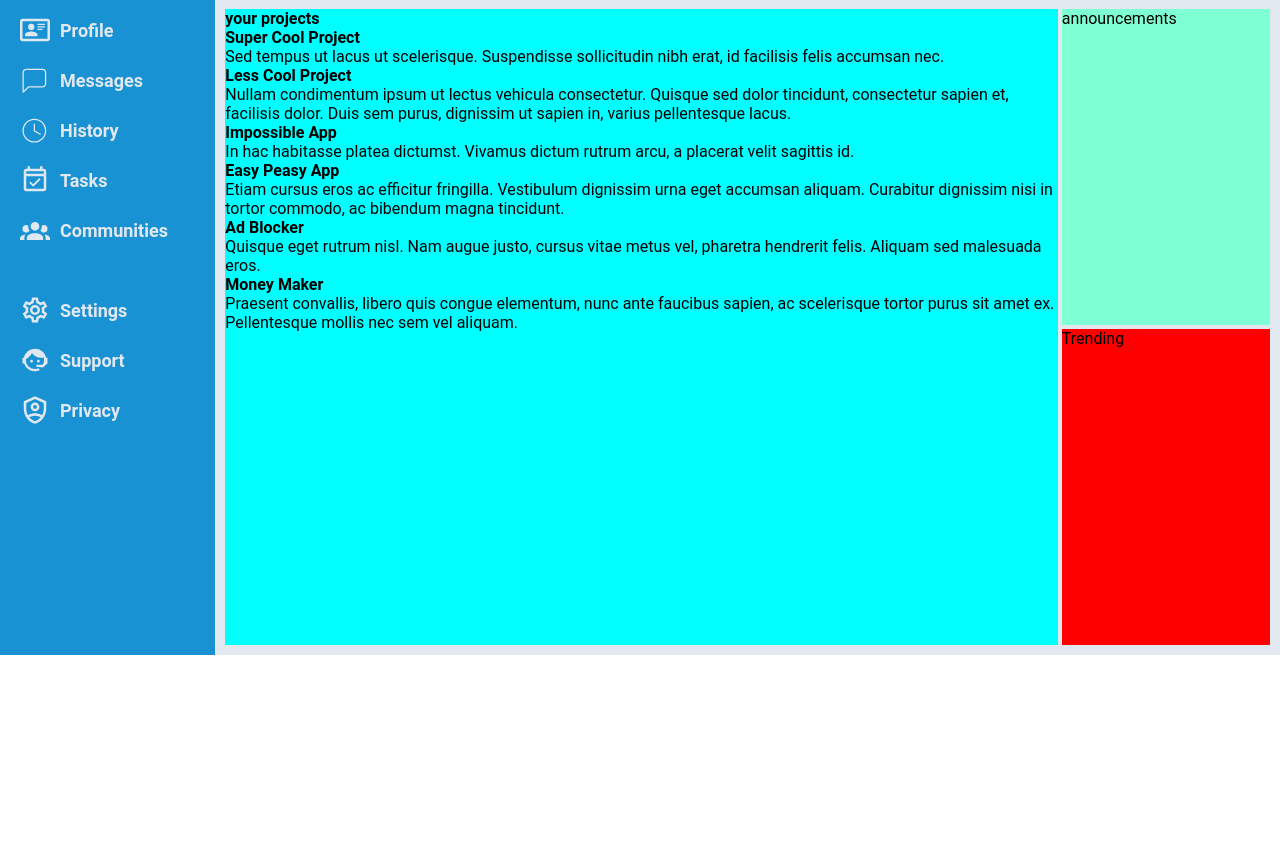
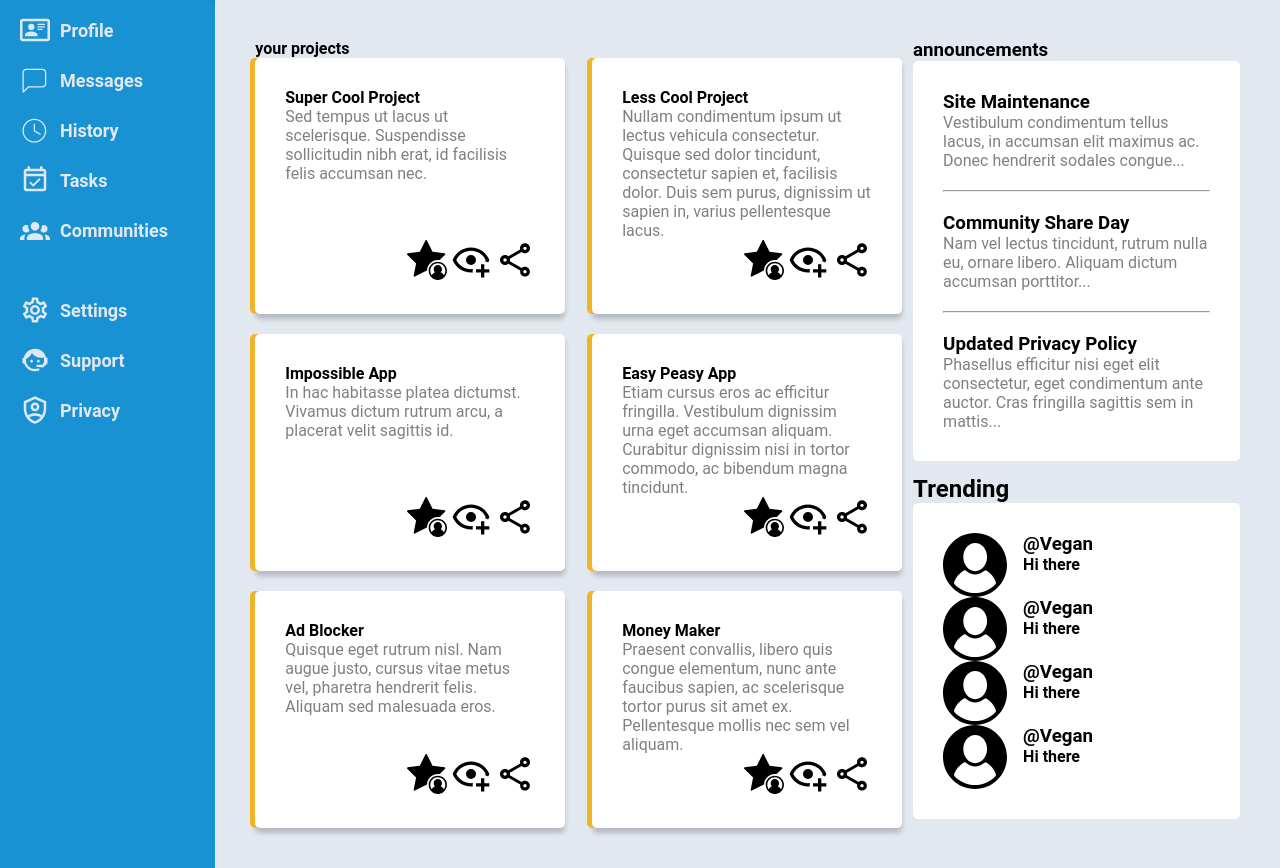
Before and after one commit to cerels/Admin-Dashboard, a plain HTML site: page index.html in a window 1280 px wide. Shown: the part 145-1013 px from the top of the page. Before the commit the page ends 800 px from the top, so only its background shows below. Drawn offline with Linux system fonts and the light colour scheme.

Commit message:
finished

```diff
--- a/index.html
+++ b/index.html
@@ -86,6 +86,14 @@
                 Sed tempus ut lacus ut scelerisque. Suspendisse sollicitudin
                 nibh erat, id facilisis felis accumsan nec.
               </p>
+              <div class="cardAction">
+                <img
+                  src="icons/star-favourite-svgrepo-com.svg"
+                  alt="Favorite"
+                />
+                <img src="icons/eye-plus-outline.svg" alt="viewed" />
+                <img src="icons/share-variant-outline.svg" alt="shareIcon" />
+              </div>
             </div>
             <div class="card">
               <h4>Less Cool Project</h4>
@@ -95,6 +103,14 @@
                 Duis sem purus, dignissim ut sapien in, varius pellentesque
                 lacus.
               </p>
+              <div class="cardAction">
+                <img
+                  src="icons/star-favourite-svgrepo-com.svg"
+                  alt="Favorite"
+                />
+                <img src="icons/eye-plus-outline.svg" alt="viewed" />
+                <img src="icons/share-variant-outline.svg" alt="shareIcon" />
+              </div>
             </div>
             <div class="card">
               <h4>Impossible App</h4>
@@ -102,6 +118,14 @@
                 In hac habitasse platea dictumst. Vivamus dictum rutrum arcu, a
                 placerat velit sagittis id.
               </p>
+              <div class="cardAction">
+                <img
+                  src="icons/star-favourite-svgrepo-com.svg"
+                  alt="Favorite"
+                />
+                <img src="icons/eye-plus-outline.svg" alt="viewed" />
+                <img src="icons/share-variant-outline.svg" alt="shareIcon" />
+              </div>
             </div>
             <div class="card">
               <h4>Easy Peasy App</h4>
@@ -110,6 +134,14 @@
                 urna eget accumsan aliquam. Curabitur dignissim nisi in tortor
                 commodo, ac bibendum magna tincidunt.
               </p>
+              <div class="cardAction">
+                <img
+                  src="icons/star-favourite-svgrepo-com.svg"
+                  alt="Favorite"
+                />
+                <img src="icons/eye-plus-outline.svg" alt="viewed" />
+                <img src="icons/share-variant-outline.svg" alt="shareIcon" />
+              </div>
             </div>
             <div class="card">
               <h4>Ad Blocker</h4>
@@ -117,6 +149,14 @@
                 Quisque eget rutrum nisl. Nam augue justo, cursus vitae metus
                 vel, pharetra hendrerit felis. Aliquam sed malesuada eros.
               </p>
+              <div class="cardAction">
+                <img
+                  src="icons/star-favourite-svgrepo-com.svg"
+                  alt="Favorite"
+                />
+                <img src="icons/eye-plus-outline.svg" alt="viewed" />
+                <img src="icons/share-variant-outline.svg" alt="shareIcon" />
+              </div>
             </div>
             <div class="card">
               <h4>Money Maker</h4>
@@ -125,11 +165,79 @@
                 faucibus sapien, ac scelerisque tortor purus sit amet ex.
                 Pellentesque mollis nec sem vel aliquam.
               </p>
+              <div class="cardAction">
+                <img
+                  src="icons/star-favourite-svgrepo-com.svg"
+                  alt="Favorite"
+                />
+                <img src="icons/eye-plus-outline.svg" alt="viewed" />
+                <img src="icons/share-variant-outline.svg" alt="shareIcon" />
+              </div>
             </div>
           </div>
         </div>
-        <div class="announcements">announcements</div>
-        <div class="trending">Trending</div>
+        <div class="announcements">
+          <h3>announcements</h3>
+          <div class="anonInfo">
+            <div class="anon">
+              <h3>Site Maintenance</h3>
+              <p>
+                Vestibulum condimentum tellus lacus, in accumsan elit maximus
+                ac. Donec hendrerit sodales congue...
+              </p>
+            </div>
+            <hr>
+            <div class="anon">
+              <h3>Community Share Day</h3>
+              <p>
+                Nam vel lectus tincidunt, rutrum nulla eu, ornare libero.
+                Aliquam dictum accumsan porttitor...
+              </p>
+            </div>
+            <hr>
+            <div class="anon">
+              <h3>Updated Privacy Policy</h3>
+              <p>
+                Phasellus efficitur nisi eget elit consectetur, eget condimentum
+                ante auctor. Cras fringilla sagittis sem in mattis...
+              </p>
+            </div>
+          </div>
+        </div>
+        <div class="trending">
+          <h2>Trending</h2>
+          <div class="trendingUser">
+            <div class="user">
+              <img src="icons/user-circle-svgrepo-com.svg" alt="UserIcon" />
+              <div class="userBio">
+                <h3>@Vegan</h3>
+                <p>Hi there</p>
+              </div>
+
+            </div>
+            <div class="user">
+              <img src="icons/user-circle-svgrepo-com.svg" alt="UserIcon" />
+              <div class="userBio">
+                <h3>@Vegan</h3>
+                <p>Hi there</p>
+              </div>
+            </div>
+            <div class="user">
+              <img src="icons/user-circle-svgrepo-com.svg" alt="UserIcon" />
+              <div class="userBio">
+                <h3>@Vegan</h3>
+                <p>Hi there</p>
+              </div>
+            </div>
+            <div class="user">
+              <img src="icons/user-circle-svgrepo-com.svg" alt="UserIcon" />
+              <div class="userBio">
+                <h3>@Vegan</h3>
+                <p>Hi there</p>
+              </div>
+            </div>
+          </div>
+        </div>
       </div>
     </div>
   </body>
--- a/styles.css
+++ b/styles.css
@@ -39,7 +39,9 @@ body {
 }
 
 .dashboard img,
-.header img {
+.header img,
+.content img
+{
   object-fit: cover;
   height: 5vh;
   width: auto;
@@ -83,7 +85,8 @@ body {
   grid-template-areas:
     "searchBar userInfo"
     "greet     action";
-    gap: 10px;
+  gap: 10px;
+  box-shadow: 0px 5px 5px rgba(0, 0, 0, 0.2);
 }
 
 .searchBar {
@@ -114,7 +117,7 @@ body {
   grid-area: greet;
   display: grid;
   font-weight: bolder;
-grid-template-columns: 10vh auto;
+  grid-template-columns: 10vh auto;
 }
 
 .greet img {
@@ -157,25 +160,79 @@ grid-template-columns: 10vh auto;
   background-color: #e2e8f0;
   grid-area: content;
   display: grid;
-  grid-template-columns: 4fr 1fr;
+  grid-template-columns: 2fr 1fr;
   grid-template-areas:
     "projects announcements"
     "projects trending";
   gap: 4px;
-  padding: 10px;
+  padding: 40px;
 }
 
 .projects {
-  background-color: aqua;
   grid-area: projects;
 }
 
 .announcements {
-  background-color: aquamarine;
   grid-area: announcements;
 }
 
-.trending {
-  background-color: red;
+.tabloid {
+  display: grid;
+  gap: 20px;
+  grid-template-columns: repeat(auto-fit, minmax(250px, 1fr));
+}
+
+.card {
+  background-color: white;
+  box-shadow: -5px 0px 0px #f0b429, 0px 5px 5px rgba(0, 0, 0, 0.2);
+  padding: 30px;
+  border-radius: 5px;
+  max-width: 250px;
+  display: flex;
+  flex-direction: column;
+}
+
+.cardAction {
+  text-align: end;
+  margin-top: auto;
+}
+
+.anonInfo {
+  background-color: white;
+  display: grid;
+  gap: 20px;
+  border-radius: 5px;
+  padding: 30px;
+}
+
+.anonInfo p,
+.card p,
+hr {
+  color: gray;
+}
+
+.user {
   grid-area: trending;
+  display: grid;
+  font-weight: bolder;
+  grid-template-columns: 10vh auto;
 }
+.user img {
+  grid-row: 1 / 2;
+  grid-column: 1 / 2;
+  object-fit: cover;
+  height: 8vh;
+  width: auto;
+}
+
+.user .userBio  {
+  grid-row: 1 / 2;
+  grid-column: 2 / 3;
+}
+
+.trendingUser {
+  background-color: white;
+
+  border-radius: 5px;
+  padding: 30px;
+}
```
Also changed, not shown: icons/eye-plus-outline.svg (added), icons/share-variant-outline.svg (added), icons/star-favourite-svgrepo-com.svg (added), icons/star-plus-outline.svg (added).
